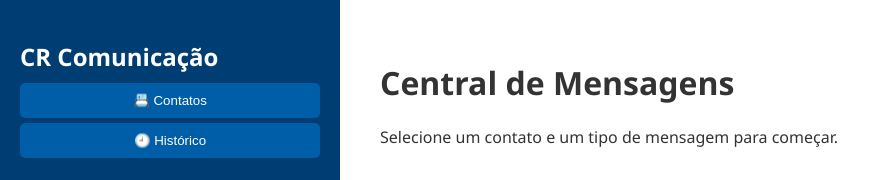
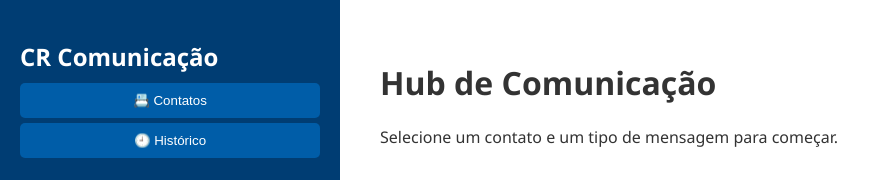
Before and after one commit to tfmattos/CR_PO, a plain HTML site: page index.html in a window 1280 px wide. Shown: the top 180 px of the page, without its empty margins (0-880 px from the left). Drawn offline with Linux system fonts and the light colour scheme.

Commit message:
Update index.html

```diff
--- a/index.html
+++ b/index.html
@@ -3,7 +3,7 @@
 <head>
   <meta charset="UTF-8" />
   <meta name="viewport" content="width=device-width, initial-scale=1.0" />
-  <title>CR Comunicação - MVP</title>
+  <title>Hub de Comunicação - MVP</title>
   <link rel="stylesheet" href="https://cdnjs.cloudflare.com/ajax/libs/font-awesome/6.5.0/css/all.min.css" />
   <link rel="stylesheet" href="css/style.css" />
 </head>
@@ -20,7 +20,7 @@
     </aside>
 
     <main class="main-content">
-      <h1>Central de Mensagens</h1>
+      <h1>Hub de Comunicação</h1>
       <div id="form-container">
         <p>Selecione um contato e um tipo de mensagem para começar.</p>
       </div>
```
